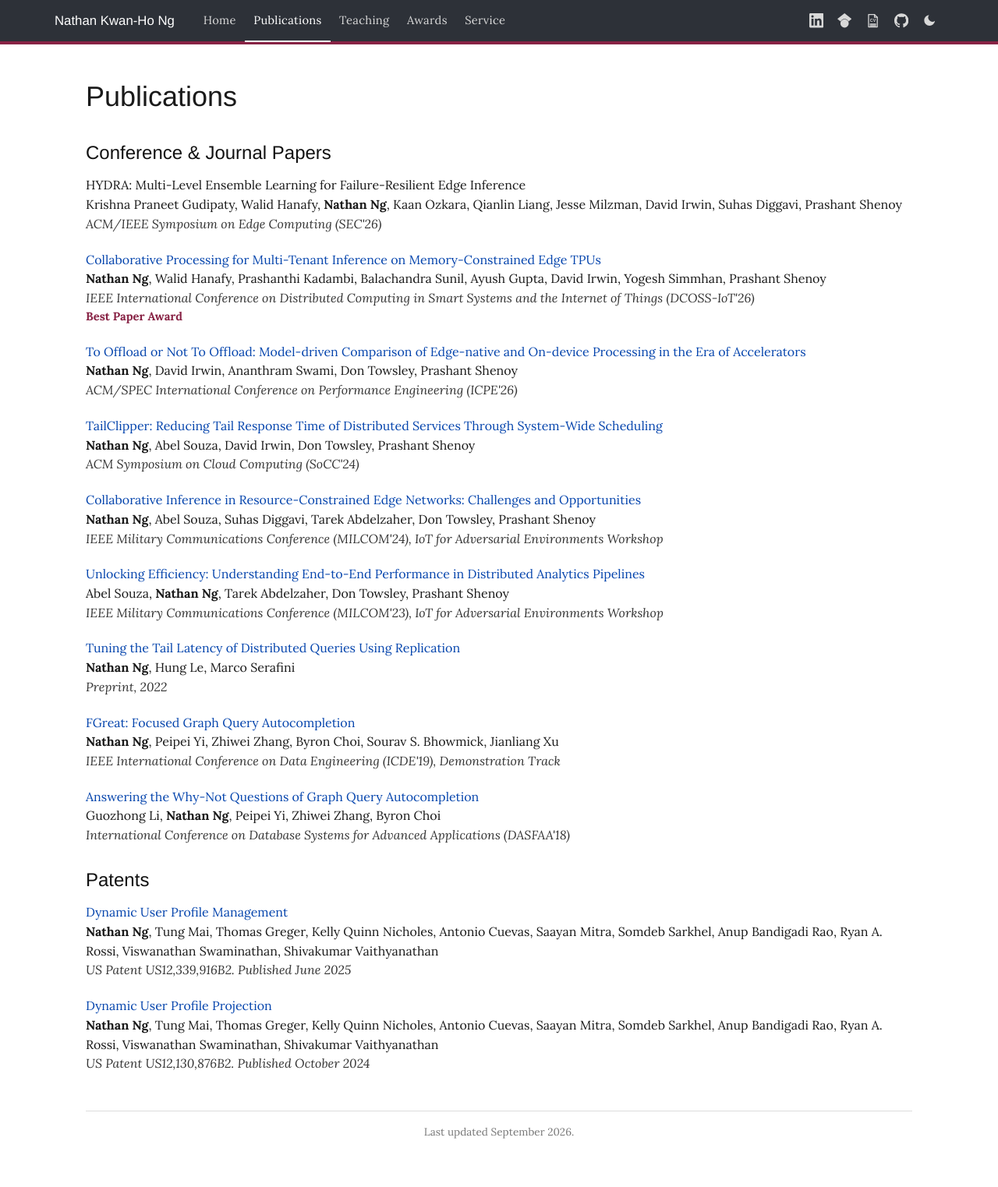
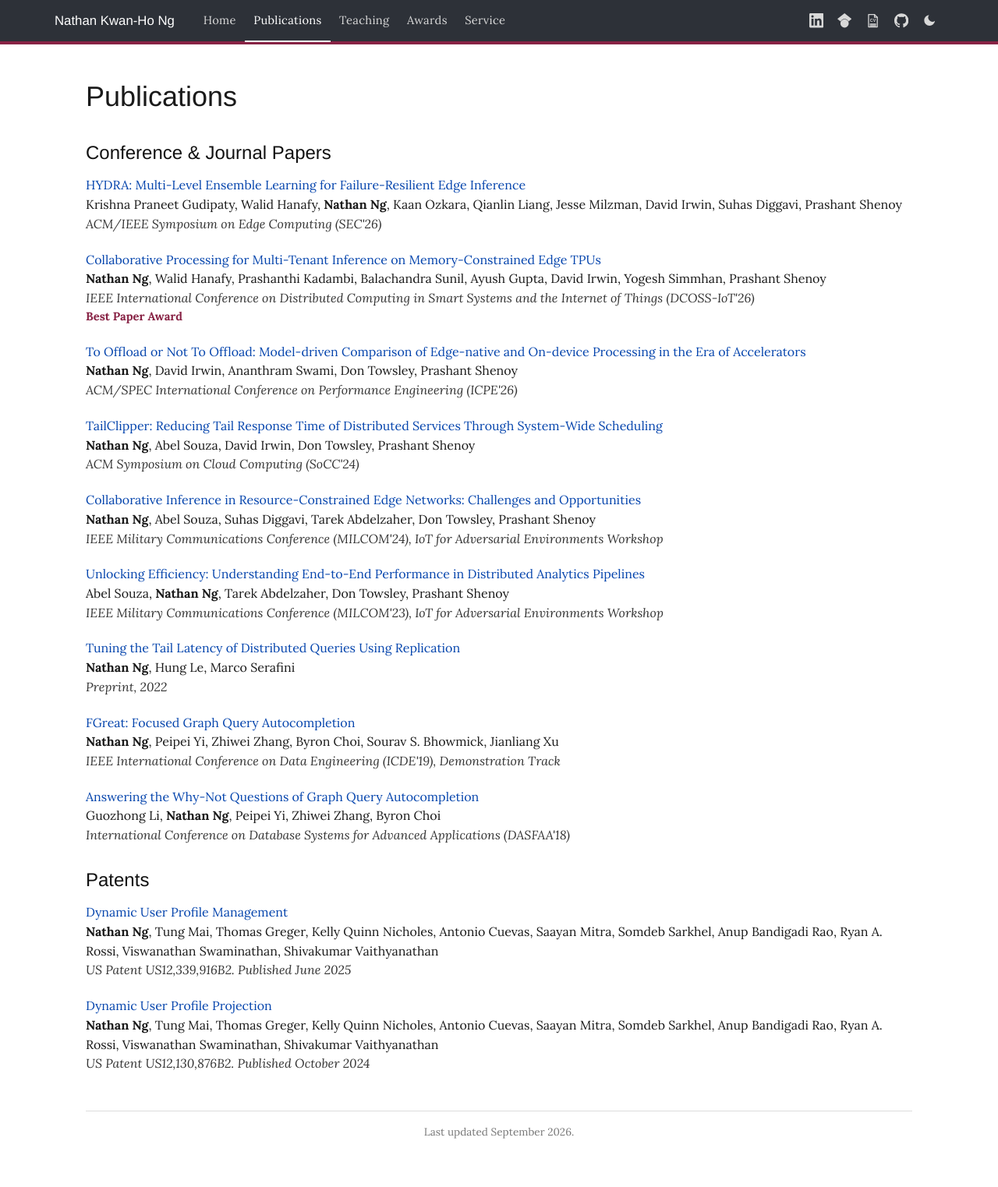
Before and after one commit to khngnathan/personal-website, a Jekyll site: the page built from publications.html, in a window 1280 px wide. Shown: the whole page at 78% size. Built offline with Jekyll 4.4.1, drawn with Linux system fonts in a browser that asks for light colours.

Commit message:
Link the HYDRA title to the SEC'26 conference page
Every other publication title on the page is a link, so the plain-text
HYDRA title rendered inconsistently and was not clickable. Point it at
the conference page for now; swap in the paper URL once it is published.

Co-Authored-By: Claude Opus 5 <noreply@anthropic.com>
Claude-Session: https://claude.ai/code/session_01V72okr5YP3DpwBe1HEnP3f

```diff
--- a/publications.html
+++ b/publications.html
@@ -11,7 +11,7 @@ active: publications
   <h2>Conference &amp; Journal Papers</h2>
   <ul class="pubs">
     <li>
-      <span class="ptitle">HYDRA: Multi-Level Ensemble Learning for Failure-Resilient Edge Inference</span>
+      <span class="ptitle"><a href="https://acm-ieee-sec.org/2026/">HYDRA: Multi-Level Ensemble Learning for Failure-Resilient Edge Inference</a></span>
       <span class="pauthors">Krishna Praneet Gudipaty, Walid Hanafy, <b>Nathan Ng</b>, Kaan Ozkara, Qianlin Liang, Jesse Milzman, David Irwin, Suhas Diggavi, Prashant Shenoy</span>
       <span class="pvenue">ACM/IEEE Symposium on Edge Computing (SEC'26)</span>
     </li>
```
